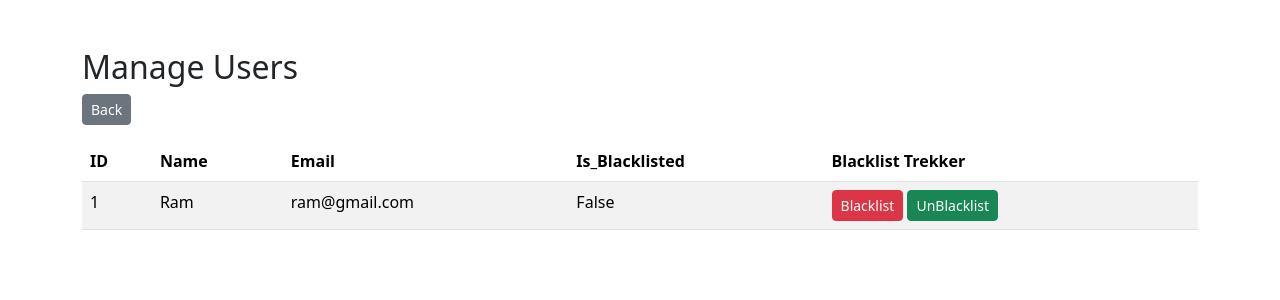
After one commit to MASJV/trekking-management-system, a Flask app: page /admin/users in a window 1280 px wide. The commit adds this page. Shown: the top 300 px of the page. Run offline with Flask 3, Linux system fonts and the light colour scheme; a user stored in the database is signed in.

Commit message:
Incorporate View, Blacklist and Unblacklist users by admin

```diff
--- a/routes/admin.py
+++ b/routes/admin.py
@@ -140,3 +140,41 @@ def edit_trek(trek_id):
     }
 
     return render_template('admin_edit_trek.html', data=data, trek_id=trek_id)
+
+@admin_routes.route('/admin/users')
+@login_required
+def manage_users():
+    if current_user.role != "admin":
+        return "Access Denied", 403
+
+    users = User.query.all()
+
+    return render_template('admin_users.html', users=users)
+
+@admin_routes.route('/admin/users/blacklist/<int:user_id>', methods=['POST'])
+@login_required
+def blacklist_user(user_id):
+    if current_user.role != 'admin':
+        return "Access Denied", 403
+
+    user = User.query.get(user_id)
+
+    if user:
+        user.is_blacklisted = True
+        db.session.commit()
+
+    return redirect(url_for('admin.manage_users'))
+
+@admin_routes.route('/admin/users/unblacklist/<int:user_id>', methods=['POST'])
+@login_required
+def unblacklist_user(user_id):
+    if current_user.role != 'admin':
+        return "Access Denied", 403
+
+    user = User.query.get(user_id)
+
+    if user:
+        user.is_blacklisted = False
+        db.session.commit()
+
+    return redirect(url_for('admin.manage_users'))
--- /dev/null
+++ b/templates/admin_users.html
@@ -0,0 +1,43 @@
+<!DOCTYPE html>
+<html lang="en">
+<head>
+    <title>Manage Users</title>
+    <link href="https://cdn.jsdelivr.net/npm/bootstrap@5.3.2/dist/css/bootstrap.min.css" rel="stylesheet">
+</head>
+<body>
+    <div class="container mt-5">
+            <h2>Manage Users</h2>
+            <a href="{{ url_for('admin.admin_dashboard') }}" class="btn btn-secondary btn-sm mb-3">Back</a>
+
+            <table class="table table-striped">
+                <thead>
+                    <tr>
+                        <th>ID</th>
+                        <th>Name</th>
+                        <th>Email</th>
+                        <th>Is_Blacklisted</th>
+                        <th>Blacklist Trekker</th>
+                    </tr>
+                </thead>
+                <tbody>
+                    {% for user in users %}
+                    <tr>
+                        <td>{{user.user_id}}</td>
+                        <td>{{user.name}}</td>
+                        <td>{{user.email}}</td>
+                        <td>{{user.is_blacklisted}}</td>
+                        <td>
+                            <form method="POST" action="{{ url_for('admin.blacklist_user', user_id=user.user_id) }}" style="display:inline">
+                                <button type="submit" class="btn btn-danger btn-sm" onclick="return confirm('Blacklist this user?')">Blacklist</button>
+                            </form>
+                            <form method="POST" action="{{ url_for('admin.unblacklist_user', user_id=user.user_id) }}" style="display:inline">
+                                <button type="submit" class="btn btn-success btn-sm" onclick="return confirm('Unblacklist this user?')">UnBlacklist</button>
+                            </form>
+                        </td>
+
+                    </tr>
+                    {% endfor %}
+                </tbody>
+            </table>
+    </div>
+</body>
```
Also changed, not shown: templates/admin_dashboard.html (+6 -4 lines), instance/trekking.db.
